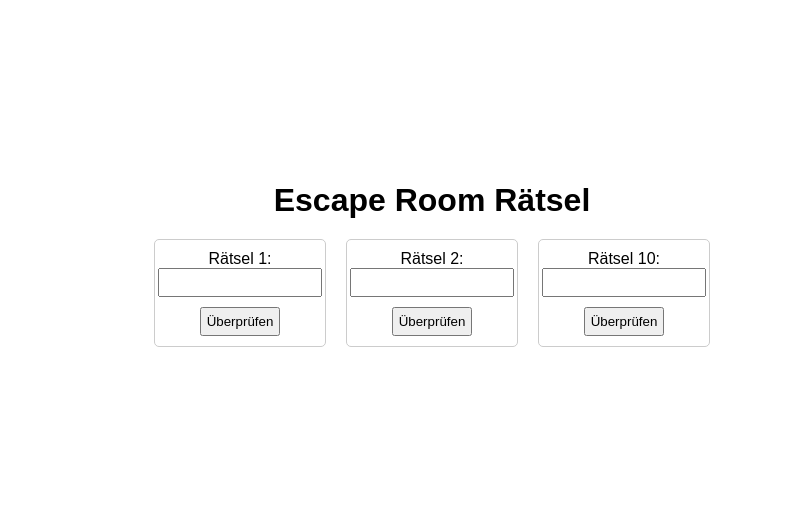
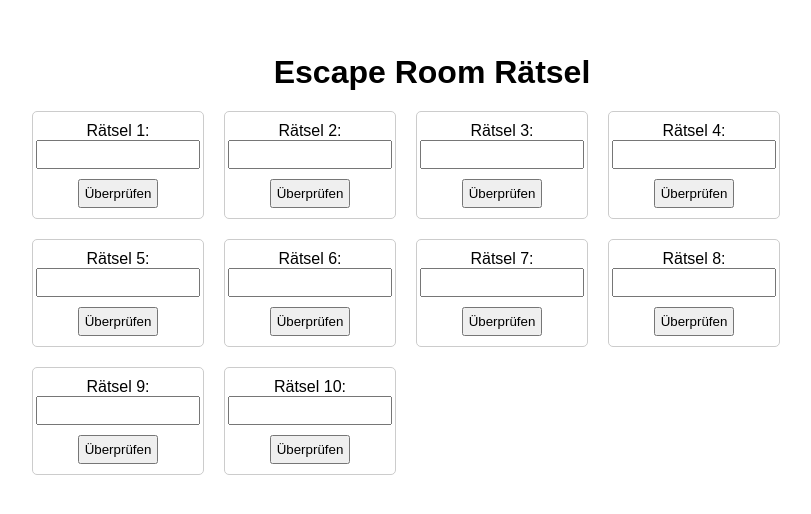
Before and after one commit to Dennigkofen/Escape_Room, a plain HTML site: page index.html in a window 1280 px wide. Shown: the part 146-660 px from the top of the page, without its empty margins (208-1019 px from the left). Drawn offline with Linux system fonts and the light colour scheme.

Commit message:
Update index.html

```diff
--- a/index.html
+++ b/index.html
@@ -20,8 +20,41 @@
             <input type="text" id="input2">
             <button onclick="checkCode('input2', 'riddle2', 'code2')">Überprüfen</button>
         </div>
-        <!-- Wiederhole den obigen Block für alle 10 Rätsel -->
-        <!-- ... -->
+        <div class="riddle" id="riddle3">
+            <label for="input3">Rätsel 3:</label>
+            <input type="text" id="input3">
+            <button onclick="checkCode('input3', 'riddle3', 'code3')">Überprüfen</button>
+        </div>
+        <div class="riddle" id="riddle4">
+            <label for="input4">Rätsel 4:</label>
+            <input type="text" id="input4">
+            <button onclick="checkCode('input4', 'riddle4', 'code4')">Überprüfen</button>
+        </div>
+        <div class="riddle" id="riddle5">
+            <label for="input5">Rätsel 5:</label>
+            <input type="text" id="input5">
+            <button onclick="checkCode('input5', 'riddle5', 'code5')">Überprüfen</button>
+        </div>
+        <div class="riddle" id="riddle6">
+            <label for="input6">Rätsel 6:</label>
+            <input type="text" id="input6">
+            <button onclick="checkCode('input6', 'riddle6', 'code6')">Überprüfen</button>
+        </div>
+        <div class="riddle" id="riddle7">
+            <label for="input7">Rätsel 7:</label>
+            <input type="text" id="input7">
+            <button onclick="checkCode('input7', 'riddle7', 'code7')">Überprüfen</button>
+        </div>
+        <div class="riddle" id="riddle8">
+            <label for="input8">Rätsel 8:</label>
+            <input type="text" id="input8">
+            <button onclick="checkCode('input8', 'riddle8', 'code8')">Überprüfen</button>
+        </div>
+        <div class="riddle" id="riddle9">
+            <label for="input9">Rätsel 9:</label>
+            <input type="text" id="input9">
+            <button onclick="checkCode('input9', 'riddle9', 'code9')">Überprüfen</button>
+        </div>
         <div class="riddle" id="riddle10">
             <label for="input10">Rätsel 10:</label>
             <input type="text" id="input10">
```
